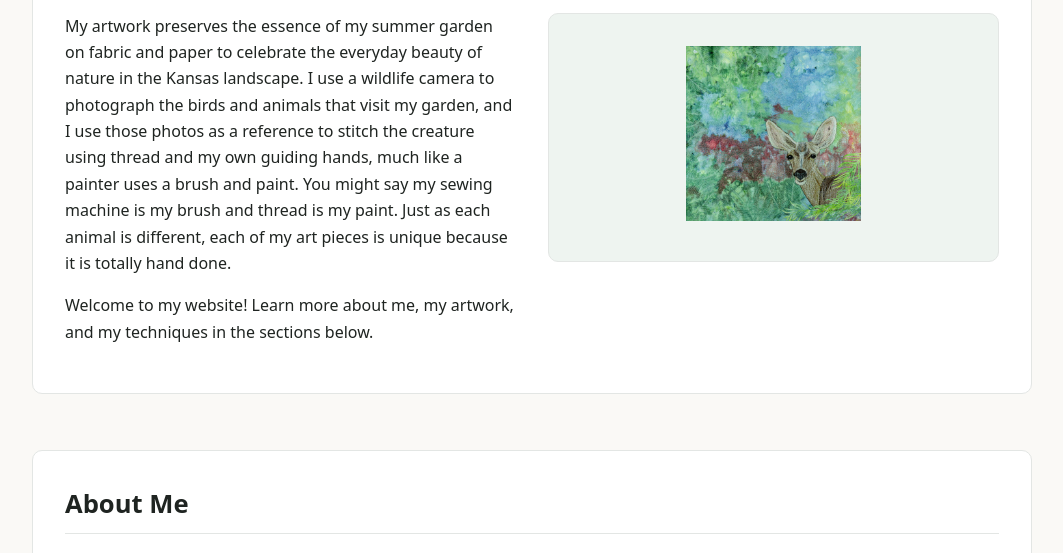
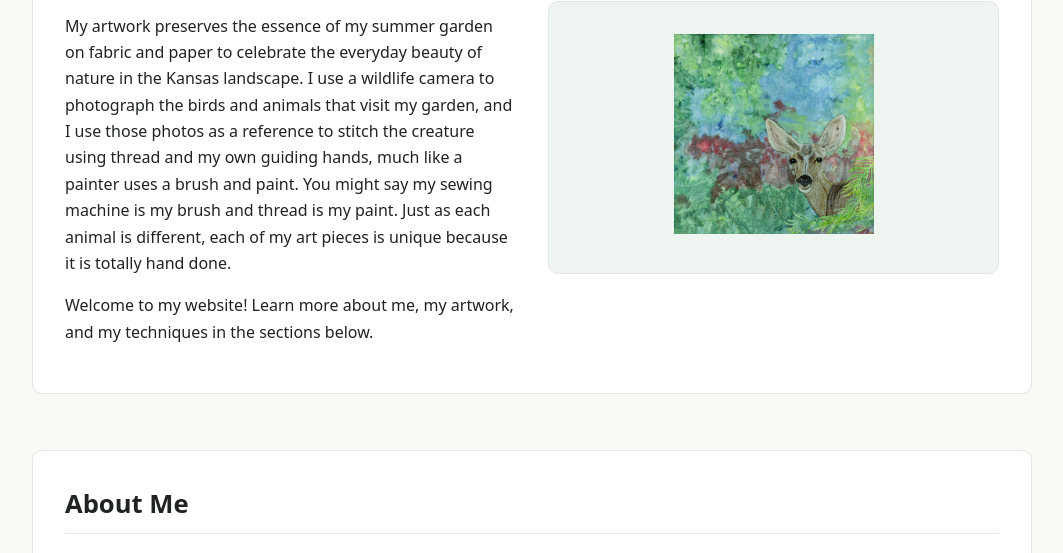
Before and after one commit to ddelker/ddelker.github.io, a plain HTML site: page index.html in a window 1280 px wide. Shown: the part 224-777 px from the top of the page, without its empty margins (108-1171 px from the left). Drawn offline with Linux system fonts and the light colour scheme.

Commit message:
Update index.html

```diff
--- a/index.html
+++ b/index.html
@@ -238,7 +238,7 @@
       </div>
       <div class="hero-media">
 
-        <img src="images/deer.jpg" alt="A muletail deer" style="width: 175px; max-width: 100%; height: auto;">
+        <img src="images/deer.jpg" alt="A muletail deer" style="width: 200px; max-width: 100%; height: auto;">
 
       </div>
     </section>
```
